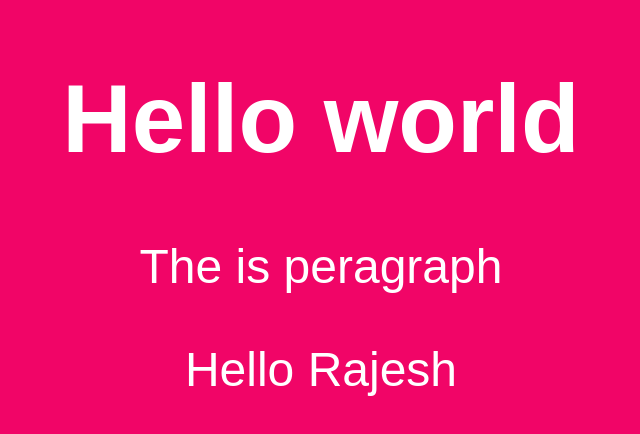
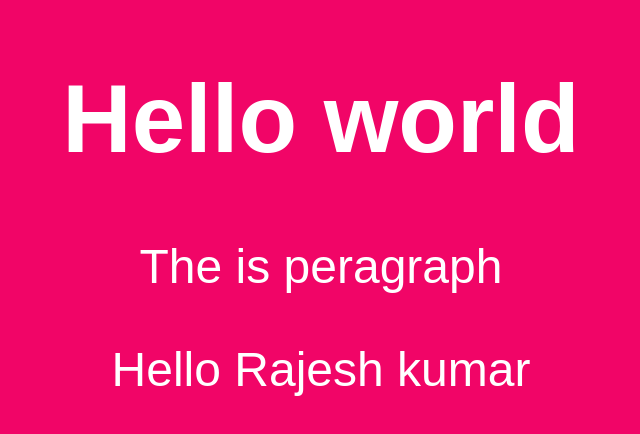
Before and after one commit to Rajeshchoudharyrc/tindog1, a plain HTML site: page index.html in a window 1280 px wide. Shown: the whole page, without its empty margins (319-959 px from the left). Drawn offline with Linux system fonts and the light colour scheme.

Commit message:
Content improvement in peragraph

```diff
--- a/index.html
+++ b/index.html
@@ -10,6 +10,6 @@
 <body>
     <h1>Hello world</h1>
     <p>The is peragraph</p>
-    <p>Hello Rajesh</p>
+    <p>Hello Rajesh kumar</p>
 </body>
 </html>
```
